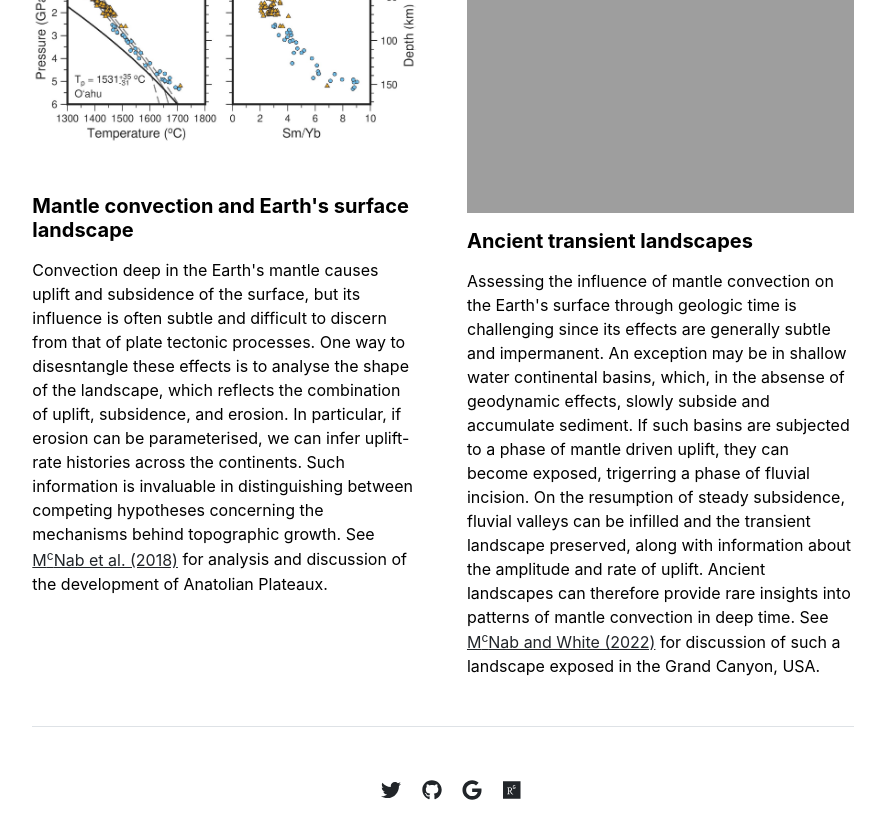
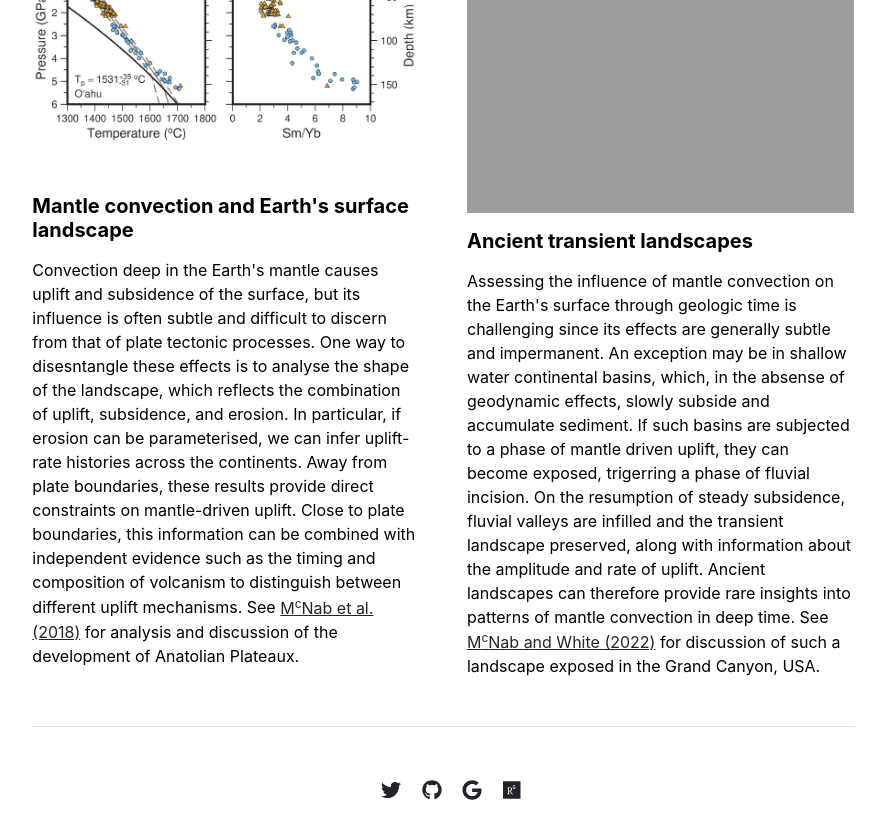
Before and after one commit to fmcnab/fmcnab.github.io, a Jekyll site: the page built from projects.md, in a window 1280 px wide and 900 px high, scrolled down 1104 px. Shown: the top 839 px of the window, without its empty margins (197-1082 px from the left). Built offline with Jekyll 4.4.1, drawn with Linux system fonts in a browser that asks for light colours.

Commit message:
Update projects.

```diff
--- a/_data/projects.yml
+++ b/_data/projects.yml
@@ -37,9 +37,11 @@ rows:
     from that of plate tectonic processes. One way to disesntangle these effects is
     to analyse the shape of the landscape, which reflects the combination of uplift,
     subsidence, and erosion. In particular, if erosion can be parameterised, we
-    can infer uplift-rate histories across the continents. Such information is
-    invaluable in distinguishing between competing hypotheses concerning the
-    mechanisms behind topographic growth. See
+    can infer uplift-rate histories across the continents. Away from plate boundaries,
+    these results provide direct constraints on mantle-driven uplift. Close to plate
+    boundaries, this information can be combined with independent evidence such as
+    the timing and composition of volcanism to distinguish between different uplift
+    mechanisms. See
     <a href='https://doi.org/10.1002/2017GC007251'>M<span style='font-size:75%;vertical-align:super;text-decoration:none'>c</span>Nab et al. (2018)</a>
     for analysis and discussion of the development of Anatolian Plateaux."
 
@@ -51,7 +53,7 @@ rows:
     which, in the absense of geodynamic effects, slowly subside and accumulate
     sediment. If such basins are subjected to a phase of mantle driven uplift,
     they can become exposed, trigerring a phase of fluvial incision. On the
-    resumption of steady subsidence, fluvial valleys can be infilled and the
+    resumption of steady subsidence, fluvial valleys are infilled and the
     transient landscape preserved, along with information about the amplitude
     and rate of uplift. Ancient landscapes can therefore provide rare insights
     into patterns of mantle convection in deep time. See
```
